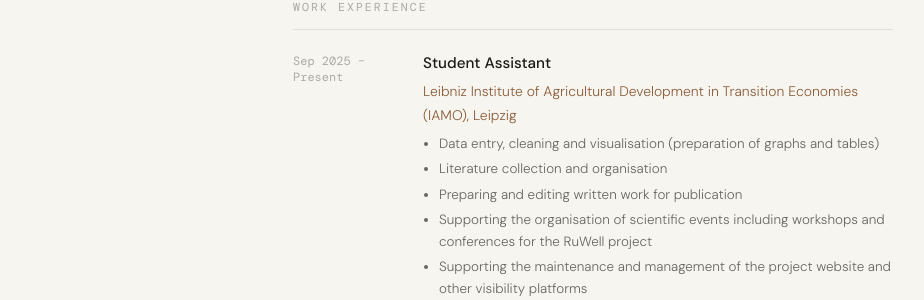
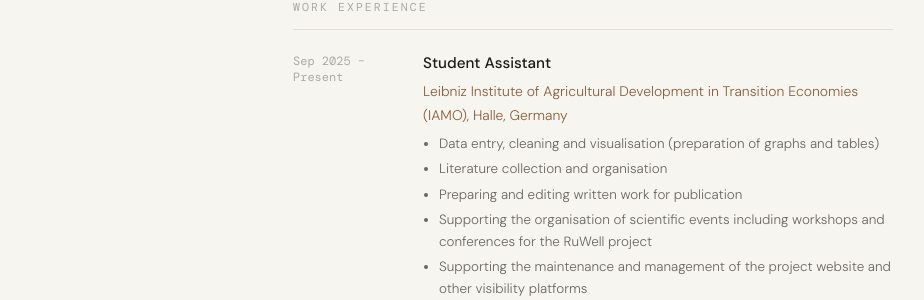
Before and after one commit to ireneundiandeye/Ireneundiandeye.github.io, a Jekyll site: the page built from _pages/cv.html, in a window 1280 px wide and 900 px high, scrolled down 830 px. Shown: the part 178-478 px from the top of the window, without its empty margins (179-1103 px from the left). Built offline with Jekyll 4.4.1, drawn with Linux system fonts in a browser that asks for light colours; some of the changed text lies outside the part shown.

Commit message:
Set location to Leipzig and IAMO to Halle

```diff
--- a/_config.yml
+++ b/_config.yml
@@ -12,7 +12,7 @@
   name: "Irene Undiandeye"
   title: "MSc Economics | Data Science & Policy Analysis"
   institution: "Martin-Luther-Universität Halle-Wittenberg . Leibniz-Institut für Agrarentwicklung in Transformationsökonomien (IAMO)"
-  location: "Halle, Germany"
+  location: "Leipzig, Germany"
   bio: "Data analyst and economist with a strong foundation in data science, policy analysis, and business operations. Currently pursuing an MSc in Economics: Data science and policy analysis at Martin-Luther-Universität Halle-Wittenberg and working as a Student Assistant at IAMO, Halle, where I analyse multi-country rural well-being data across transition economies in Albania, Kosovo, Moldova, and Romania, curate datasets for publication, and support the organisation of workshops and conferences for the RuWell project. With prior experience at Vanir Capital LLC and Swappie, and proficiency in Python, R, SQL, Tableau, and SAP Analytics Cloud, I turn data into actionable insights across both research and industry settings."
   github: ireneundiandeye
   linkedin: ireneundiandeye
--- a/_pages/cv.html
+++ b/_pages/cv.html
@@ -67,7 +67,7 @@
           <div class="cv-date">Sep 2025 – Present</div>
           <div>
             <div class="cv-role">Student Assistant</div>
-            <div class="cv-org">Leibniz Institute of Agricultural Development in Transition Economies (IAMO), Leipzig</div>
+            <div class="cv-org">Leibniz Institute of Agricultural Development in Transition Economies (IAMO), Halle, Germany</div>
             <div class="cv-desc">
               <ul>
                 <li>Data entry, cleaning and visualisation (preparation of graphs and tables)</li>
```
